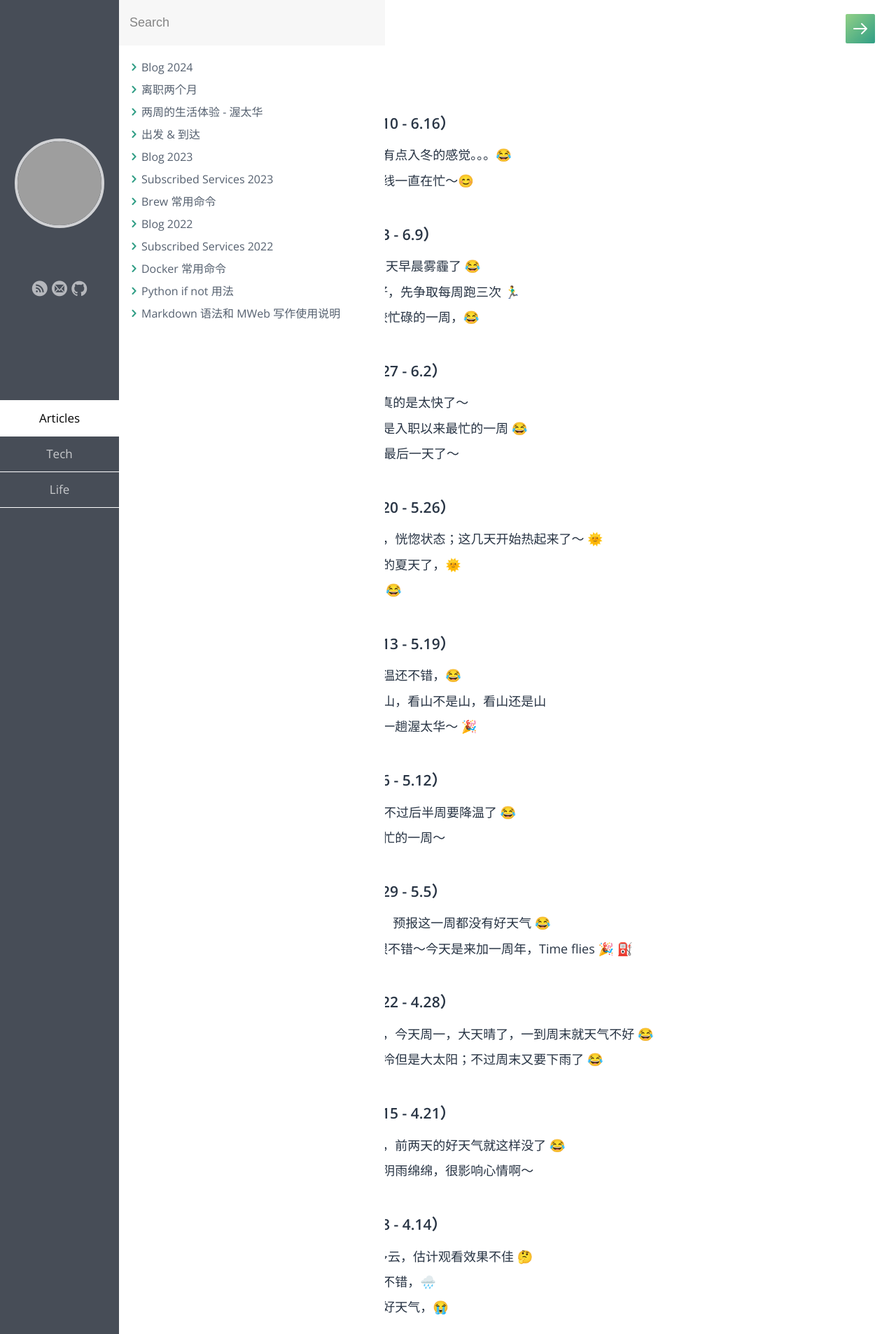
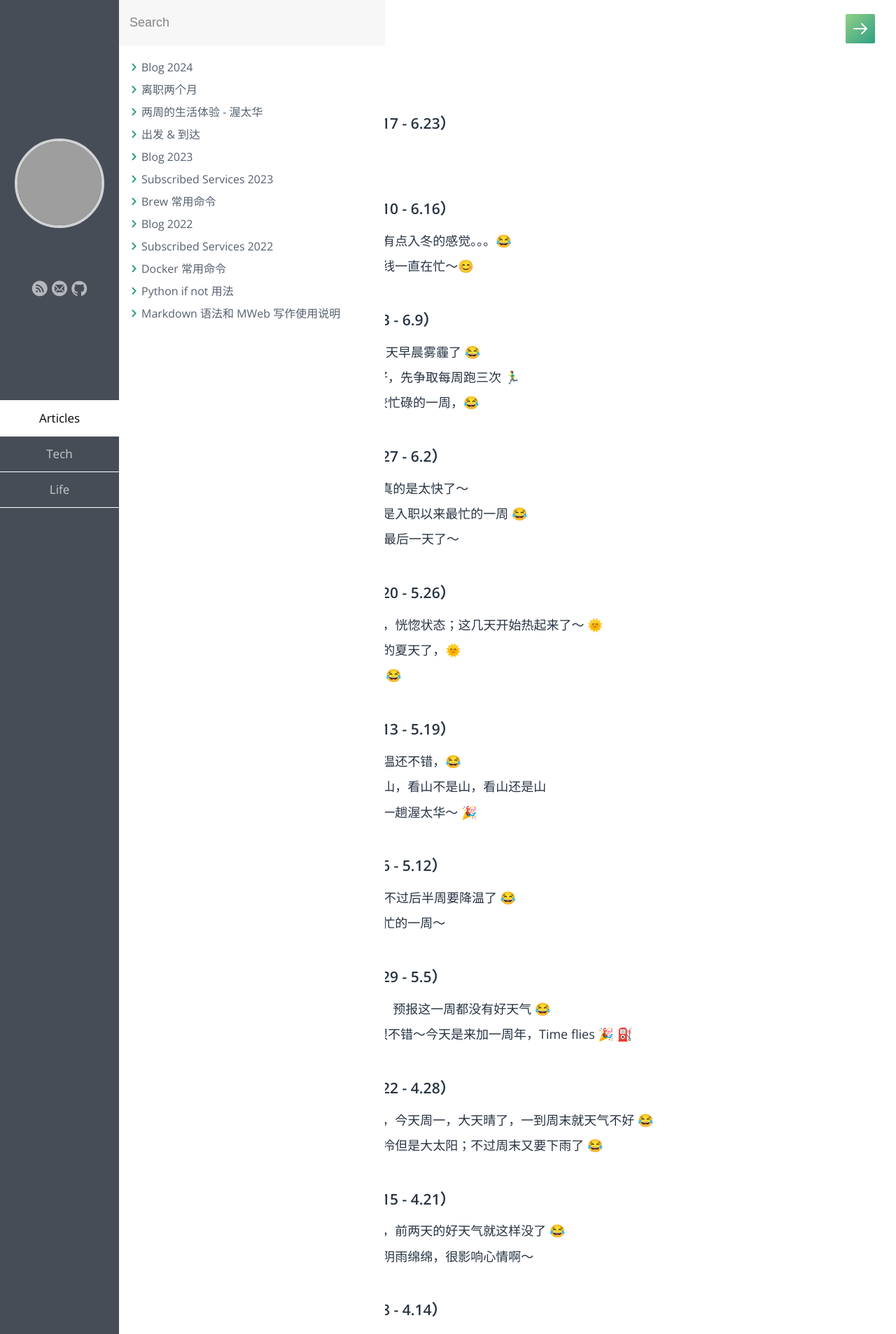
Before and after one commit to samxupeiran/samxupeiran.github.io, a Jekyll site: the page built from _posts/life/2024-01-02-my-blog.md, in a window 1280 px wide. Shown: the top 1907 px of the page at 70% size. Built offline with Jekyll 4.4.1, drawn with Linux system fonts in a browser that asks for light colours; some web fonts are replaced; grey boxes are pictures that could not be loaded.

Commit message:
feat: add weekly blog 6/17

```diff
--- a/_posts/life/2024-01-02-my-blog.md
+++ b/_posts/life/2024-01-02-my-blog.md
@@ -5,6 +5,9 @@ category: Life
 tags: Blog
 ---
 
+
+- ### 2024 年 6 月 第 4 周（6.17 - 6.23）
+     - 6.17 这周开始高温了，🌞
 
 - ### 2024 年 6 月 第 3 周（6.10 - 6.16）
      - 6.11 这两天温度很低啊，有点入冬的感觉。。。😂
```
